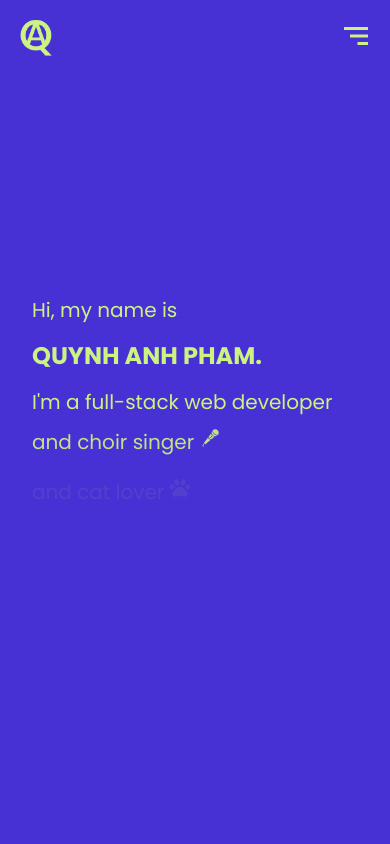
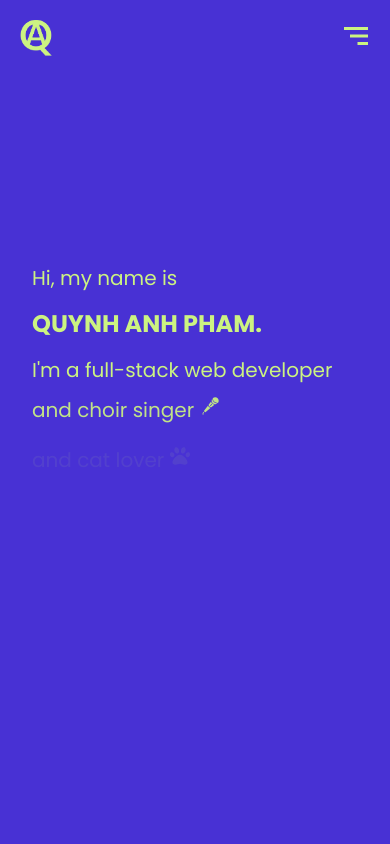
Before and after one commit to quynpham/qap-portfolio, a React (Create React App) app: page / in a window 390 px wide. Shown: the top 844 px of the page. Built offline with nearby package versions, Linux system fonts and the light colour scheme.

Commit message:
Fixing title on homepage

```diff
--- a/src/components/Contact.js
+++ b/src/components/Contact.js
@@ -29,7 +29,7 @@ const Contact = () => {
     <section id="contact" className="relative text-electricblue ">
       <div className="py-10 mx-auto flex sm:flex-nowrap flex-wrap md:px-20 md:text-left px-5">
         <form
-          netlify
+          netlify="true"
           name="contact"
           onSubmit={handleSubmit}
           className="lg:w-1/3 md:w-1/2 flex flex-col md:m-auto w-full md:py-8 mt-8 md:mt-0">
--- a/src/components/Footer.js
+++ b/src/components/Footer.js
@@ -15,7 +15,7 @@ const Footer = () => {
         </ul>
       </div>
       <div className="p-2.5 hover:text-gray-50">
-      <a class="email-link" href="mailto:qap.pham@gmail.com" rel="noopener noreferrer" target="_blank">qap.pham@gmail.com</a>
+      <a href="mailto:qap.pham@gmail.com" rel="noopener noreferrer" target="_blank">qap.pham@gmail.com</a>
       </div>
       <p className="p-2.5">Designed and Built by Quynh Anh Pham</p>
     </div>
--- a/src/components/Home.js
+++ b/src/components/Home.js
@@ -4,11 +4,11 @@ import { GiSewingMachine, GiCoffeeCup, GiChiliPepper, GiMicrophone } from "react
 
 const Home = () => {
   return (
-<section id="home" className="h-screen text-limegreen bg-electricblue">
-    <div className="p-2 pl-8 pt-72 m-auto md:pt-96 md:pl-24 lg:pl-32 lg:pt-36 xl:pt-48">
-      <h1 className="text-xl md:text-5xl lg:text-6xl py-2">Hi, my name is</h1>
-      <h1 className="text-2xl md:text-6xl lg:text-7xl py-2"><strong>QUYNH ANH PHAM.</strong></h1>
-      <h1 className="text-xl md:text-5xl lg:text-6xl py-2">I'm a full-stack web developer</h1>
+<section id="home" className="h-screen relative text-limegreen bg-electricblue">
+    <h1 className="absolute flex flex-col p-2 pl-8 pt-64 m-auto md:pl-24 lg:pl-32 lg:pt-36 xl:pt-48">
+      <span className="text-xl md:text-5xl lg:text-6xl py-2">Hi, my name is</span>
+      <span className="text-2xl md:text-6xl lg:text-7xl py-2"><strong>QUYNH ANH PHAM.</strong></span>
+      <span className="text-xl md:text-5xl lg:text-6xl py-2">I'm a full-stack web developer</span>
       {/* <strong className="text-2xl md:text-5xl lg:text-6xl ">web developer</strong> */}
       <span className="container-flip h-20 py-2">
         <span className="flip text-xl md:text-5xl lg:text-6xl ">and coffee addict <GiCoffeeCup className="inline-block align-top" /></span>
@@ -17,7 +17,7 @@ const Home = () => {
         <span className="flip text-xl md:text-5xl lg:text-6xl ">and sewista <GiSewingMachine className="inline-block align-top"/></span>
         <span className="flip text-xl md:text-5xl lg:text-6xl ">and spicy food eater <GiChiliPepper className="inline-block align-top"/></span>
       </span>
-    </div>
+    </h1>
 </section>
   )
 }
--- a/src/components/Projects.js
+++ b/src/components/Projects.js
@@ -3,11 +3,11 @@ import ProjectsData from "./ProjectsData";
 
 const Projects = () => {
   return (
-    <section id="projects" className="w-screen mx-auto py-10 sm:p-10 md:p-16 md:text-left bg-electricblue">
+    <section id="projects" className="mx-auto py-10 sm:p-10 md:p-16 md:text-left bg-electricblue">
       <h2 className="text-center text-5xl p-2 text-limegreen md:text-left">Projects</h2>
       <div className="grid grid-cols-1 p-3 md:py-20 md:grid-cols-2 gap-10">
         {ProjectsData.map((Project) => (
-          <div className="rounded overflow-hidden shadow-lg text-electricblue">
+          <div key={Project.id} className="rounded overflow-hidden shadow-lg text-electricblue">
             <a href={Project.link} target="_blank" rel="noreferrer">
               <div className="relative">
                 <img className="w-full" src={Project.image} alt={Project.title}/>
--- a/src/components/ProjectsData.js
+++ b/src/components/ProjectsData.js
@@ -3,6 +3,7 @@ import topletspic from "../assets/topletspic.png";
 
 const projects = [
   {
+    id: 1,
     title: "RECYCLAID",
     description: "Recyclaid is a platform where users can sell or buy cheaper construction materials in a sustainable way, contributing to the circular economy.",
     credits: "Created by Kato de Lentacker, Dorian Della Faille and I during the bootcamp we followed at Le Wagon Brussels.",
@@ -10,6 +11,7 @@ const projects = [
     link: "http://www.recyclaid.xyz/",
   },
   {
+    id: 2,
     title: "TOPLETS",
     description: "AirBnb clone but to rent toilets.",
     credits: "Created by Kato de Lentacker, Dorian Della Faille and I during the bootcamp we followed at Le Wagon Brussels.",
```
